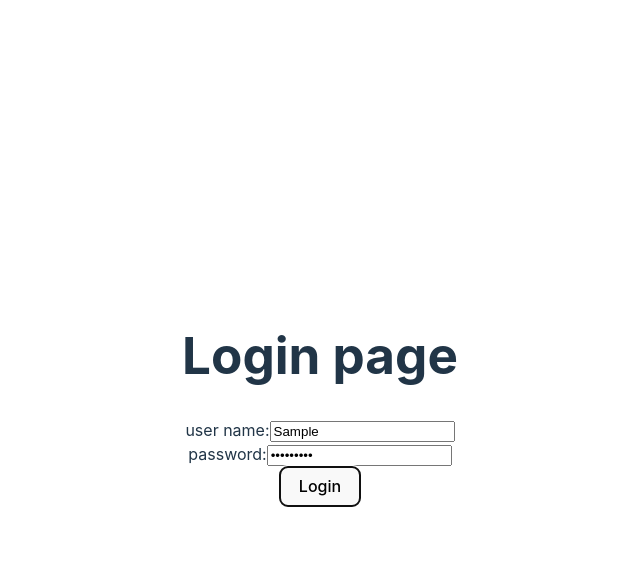
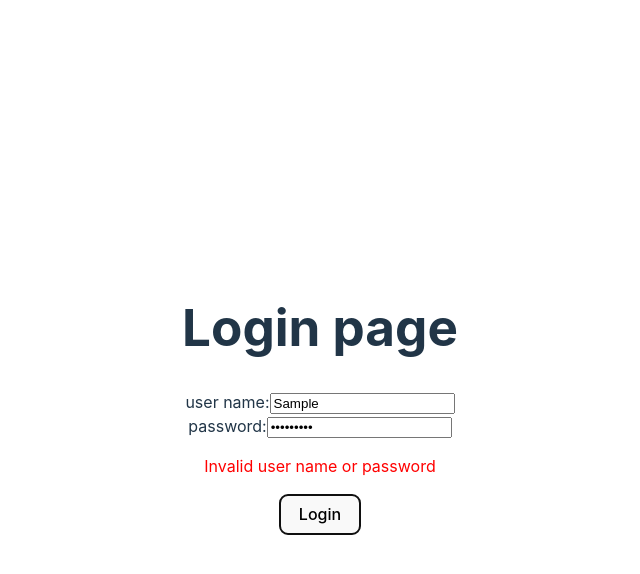
Before and after one commit to jsdydaktyk/loginapp_react, a React (Vite) app: page / in a window 1280 px wide. Both pictures are taken after typing "Sample", "Sample123" into the empty fields and a click on the button "Login". Shown: the top 574 px of the page, without its empty margins (320-960 px from the left). Built offline with nearby package versions, Linux system fonts and the light colour scheme.

Commit message:
Add error handler in form

```diff
--- a/src/components/LoginForm.jsx
+++ b/src/components/LoginForm.jsx
@@ -1,4 +1,5 @@
 import { useState } from "react"
+import { useNavigate } from 'react-router-dom';
 import axios from "axios"
 
 
@@ -6,11 +7,18 @@ import axios from "axios"
 const LoginForm = () => {
     const [userName, setUserName] = useState('')
     const [password, setPassword] = useState('')
+    const [error, setError] = useState('')
+    const navigate = useNavigate();
 
     function handleSubmit(e){
         e.preventDefault()
 
         console.log(`${userName}, ${password}`)
+        if(userName == "tom" && password==="123"){
+            navigate("/welcome", {state: {userName, password}})
+        } else {
+            setError("Invalid user name or password")
+        }
 
     }
 
@@ -36,6 +44,7 @@ const LoginForm = () => {
                         required
                     />
                 </div>
+                {error && <p style={{color: 'red'}}>{error}</p>}
                 <button type="submit"> Login </button>
             </form>
 
```
